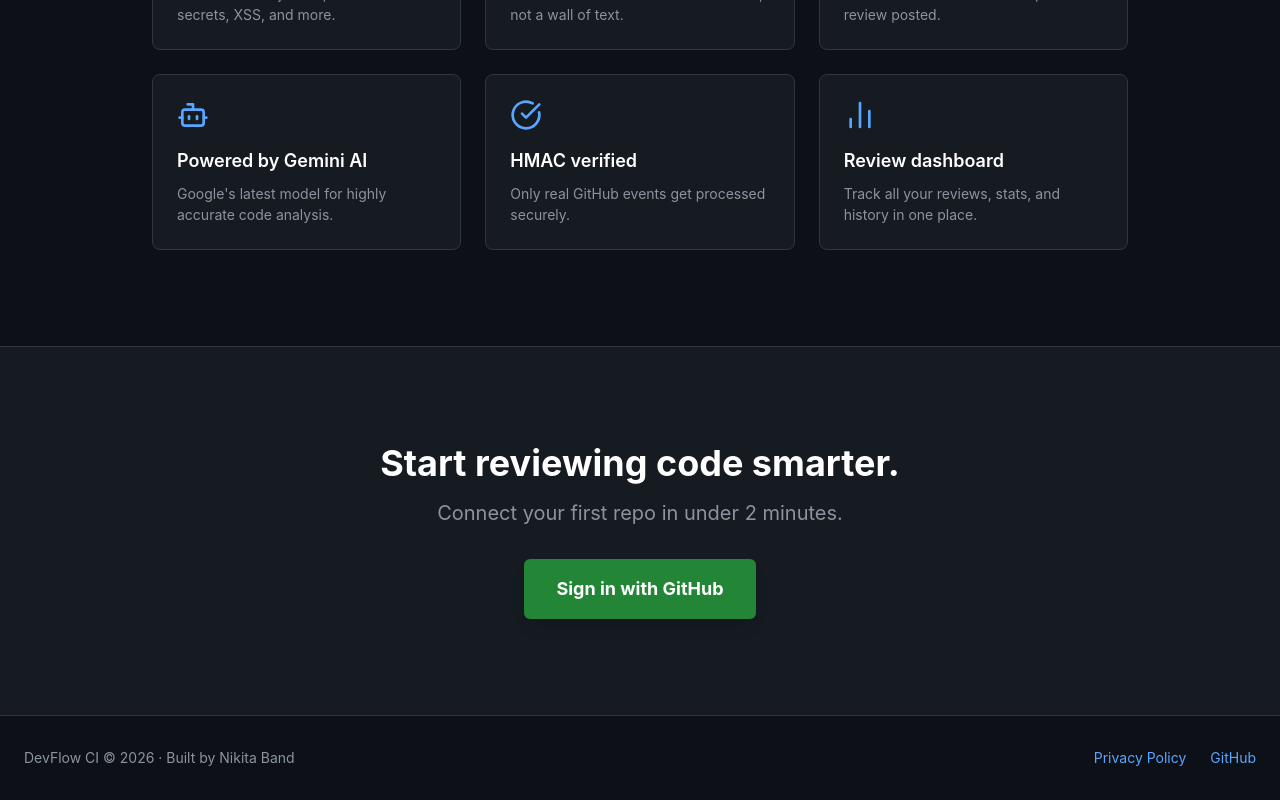
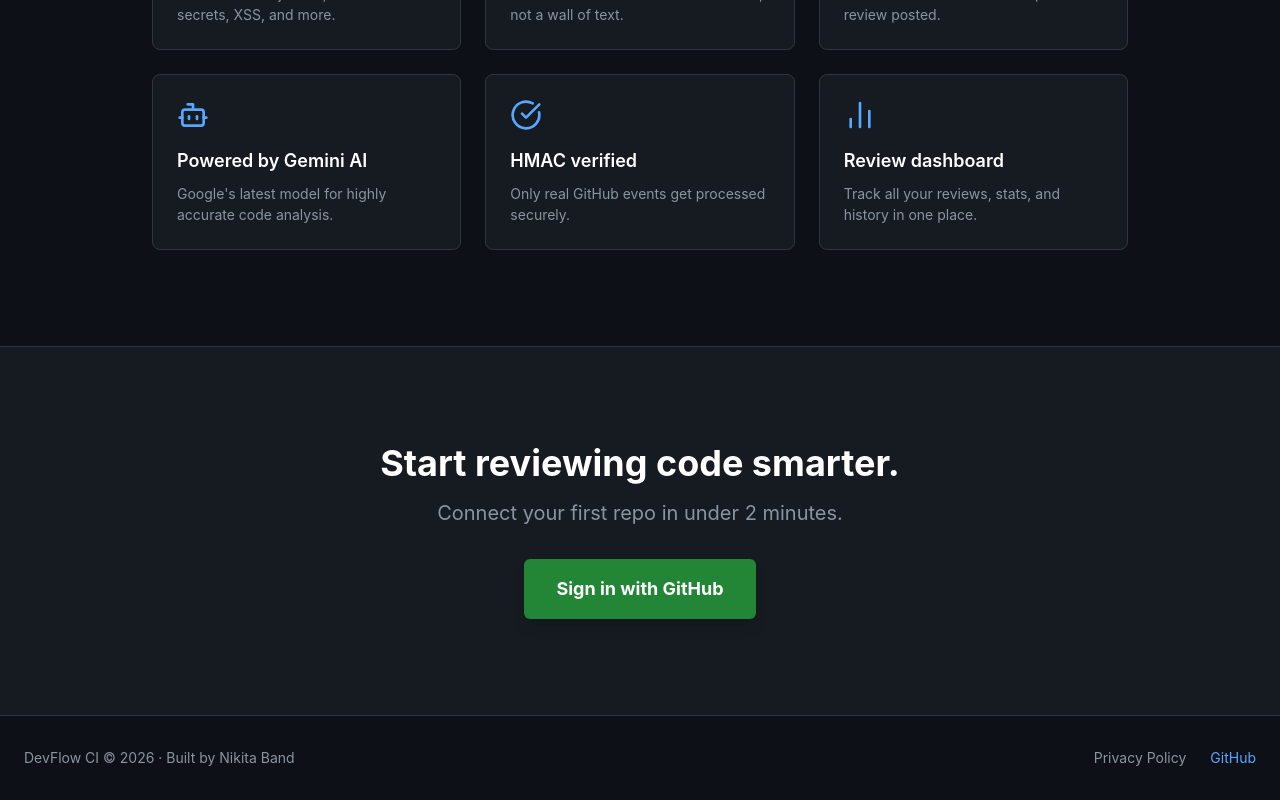
Before and after one commit to bandnikita1728/devflow_ci, a React (Vite) app in the folder apps/dashboard/: page /landing in a window 1280 px wide. Shown: the part 1558-2358 px from the top of the page. Built offline with nearby package versions, Linux system fonts and the light colour scheme; no server answers.

Commit message:
fix(landing): apply explicit color to privacy policy footer link

```diff
--- a/apps/dashboard/src/pages/LandingPage.tsx
+++ b/apps/dashboard/src/pages/LandingPage.tsx
@@ -170,7 +170,7 @@
           DevFlow CI © 2026 · Built by Nikita Band
         </div>
         <div className="flex gap-6">
-          <a href="/privacy" className="hover:text-[#58a6ff] transition-colors">Privacy Policy</a>
+          <a href="/privacy" className="hover:text-[#58a6ff] transition-colors" style={{ color: '#8b949e' }}>Privacy Policy</a>
           <a href="https://github.com/bandnikita1728/devflow_ci" target="_blank" rel="noreferrer" className="hover:text-[#58a6ff] transition-colors">
             GitHub
           </a>
```
